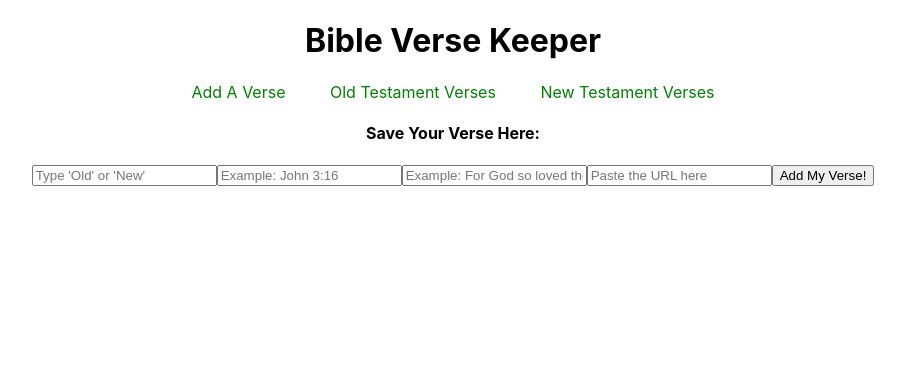
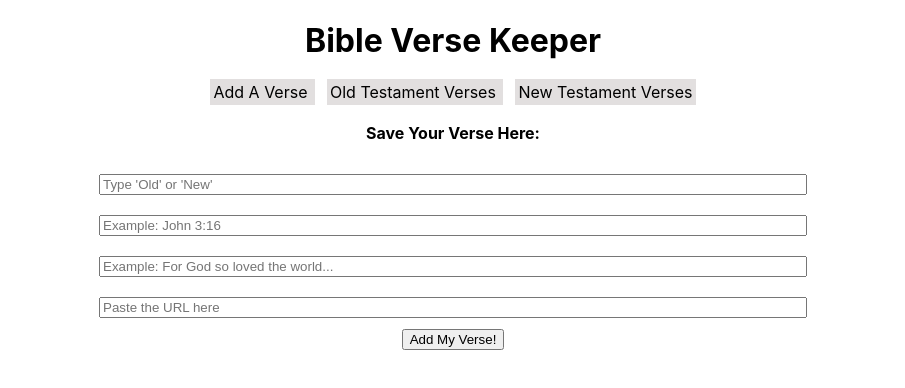
Before and after one commit to DeborahKurz/phase-2-project, a React (Create React App) app: page / in a window 1280 px wide. Shown: the top 388 px of the page, without its empty margins (187-1092 px from the left). Built offline with nearby package versions, Linux system fonts and the light colour scheme; data requests are answered from the project's data file.

Commit message:
Added css to style Form.js inputs

```diff
--- a/src/App.css
+++ b/src/App.css
@@ -3,8 +3,20 @@
 }
 
 .nav-link{
-  text-align: center;
-  color: green;
-  padding: 20px;
+  box-sizing: border-box;
+  padding: 3px;
+  margin: 0 6px 6px;
+  background: rgb(226, 223, 223);
   text-decoration: none;
+  color: rgb(0, 0, 0);
 }
+
+/* .nav-current{
+  background: black;
+  color: white;
+} */
+
+.form{
+  margin: 10px;
+  width: 700px;
+}
--- a/src/App.js
+++ b/src/App.js
@@ -35,11 +35,9 @@ export default App;
 
 /*
 Additionally:
-  1. Create a CSS file to style
-  2. Create an index.html file
   3. Write the README file.
-  4. Create component that fetches data, sorts it into new and old testament and passes this info to OldTestament.js & NewTestament.js??? This way we are not repeating ourselves in both files.
-  5. Use Context to pass info from App.js to file mentioned above?
+  4. ???Create component that fetches data, sorts it into new and old testament and passes this info to OldTestament.js & NewTestament.js??? This way we are not repeating ourselves in both files.
+  5. ???Use Context to pass info from App.js to file mentioned above?
 
 
 Hierarchy:
--- a/src/Form.js
+++ b/src/Form.js
@@ -39,10 +39,14 @@ function Form({onAddVerse}){
         <div className="App">
             <h4>Save Your Verse Here:</h4>
             <form onSubmit={handleSubmit}>
-                <input type="text" value={testament} placeholder={"Type 'Old' or 'New'"} onChange={(e)=> setTestament(e.target.value)}></input>
-                <input type="text" value={reference} placeholder={"Example: John 3:16"} onChange={(e)=> setReference(e.target.value)}></input>
-                <input type="text" value={verse} placeholder={"Example: For God so loved the world... "} onChange={(e)=> setVerse(e.target.value)}></input>
-                <input type="text" value={url} placeholder={"Paste the URL here"} onChange={(e)=> setUrl(e.target.value)}></input>
+                <input type="text" value={testament} placeholder={"Type 'Old' or 'New'"} onChange={(e)=> setTestament(e.target.value)} className="form"></input>
+                <br></br>
+                <input type="text" value={reference} placeholder={"Example: John 3:16"} onChange={(e)=> setReference(e.target.value)} className="form"></input>
+                <br></br>
+                <input type="text" value={verse} placeholder={"Example: For God so loved the world... "} onChange={(e)=> setVerse(e.target.value)} className="form"></input>
+                <br></br>
+                <input type="text" value={url} placeholder={"Paste the URL here"} onChange={(e)=> setUrl(e.target.value)} className="form"></input>
+                <br></br>
                 <button>Add My Verse!</button>
             </form>
         </div>
```
